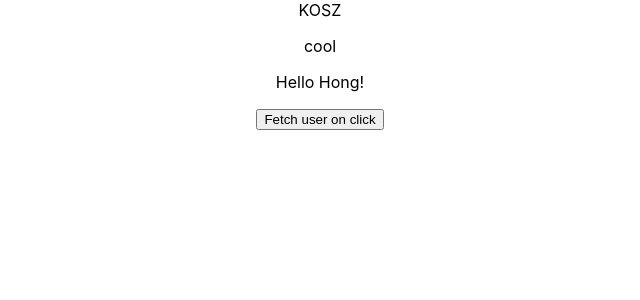
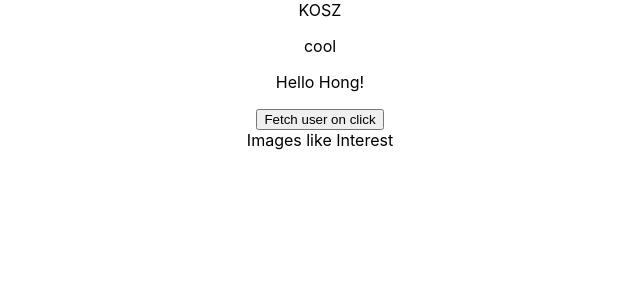
Before and after one commit to Jessiehongtran/kosz, a React (Create React App) app: page / in a window 1280 px wide. Shown: the top 300 px of the page, without its empty margins (320-960 px from the left). Built offline with nearby package versions, Linux system fonts and the light colour scheme.

Commit message:
same way to create a new component

```diff
--- a/src/App.tsx
+++ b/src/App.tsx
@@ -1,6 +1,7 @@
 import React, { useState } from 'react';
 import logo from './logo.svg';
 import './App.css';
+import Pinterest from './components/pinterest';
 
 interface AppProps {
   text: string;
@@ -44,6 +45,7 @@ export default function App({ text, name= "there" }: AppProps) {
       <p>Hello {name}!</p>
       <button onClick={fetchUser}>Fetch user on click</button>
       {user && <p>{`Welcome ${user.name}`}</p>}
+      <Pinterest />
     </div>
   );
 }
--- /dev/null
+++ b/src/components/pinterest.tsx
@@ -0,0 +1,10 @@
+import React from 'react';
+
+export default class Pinterest extends React.Component {
+
+    render(){
+        return (
+            <div>Images like Interest</div>
+        )
+    }
+}
```
